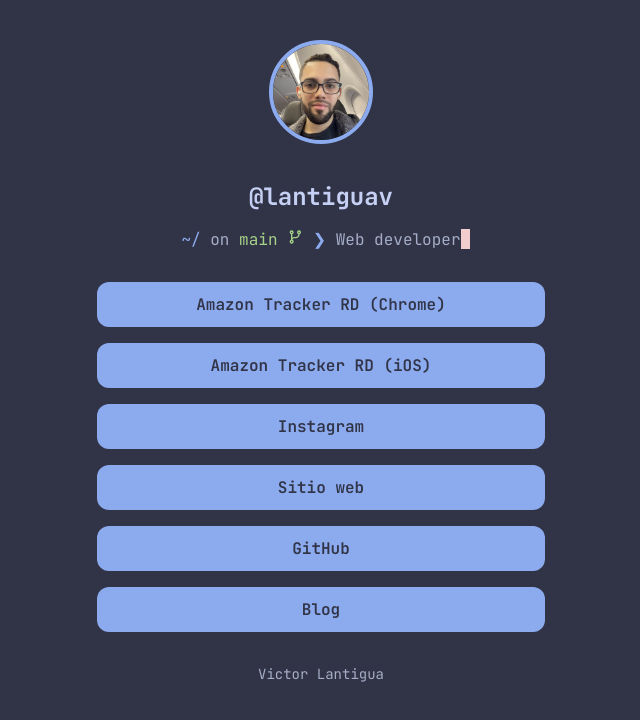
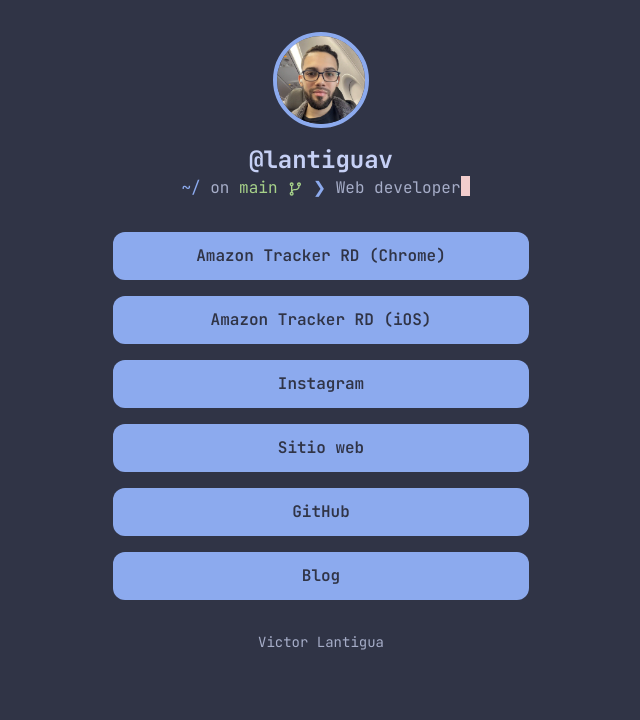
Before and after one commit to lantiguav/link-in-bio, a website built with Vite: page index.html in a window 1280 px wide. Shown: the whole page, without its empty margins (319-959 px from the left). Built offline with nearby package versions, Linux system fonts and the light colour scheme.

Commit message:
fix: add tailwind preflight

```diff
--- a/src/styles.css
+++ b/src/styles.css
@@ -1,6 +1,7 @@
 @layer theme, base, components, utilities;
 
 @import "tailwindcss/theme.css" layer(theme);
+@import "tailwindcss/preflight.css" layer(base);
 @import "tailwindcss/utilities.css" layer(utilities);
 
 @theme {
```
